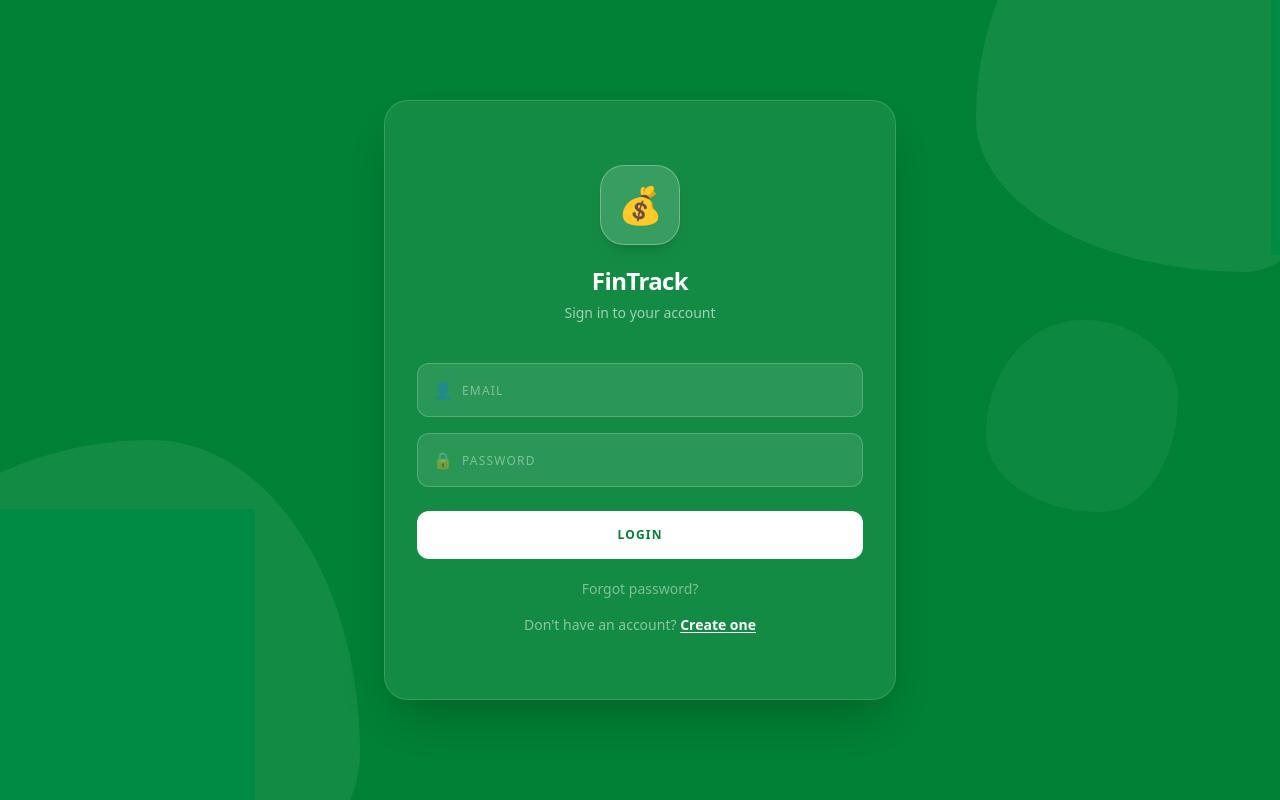
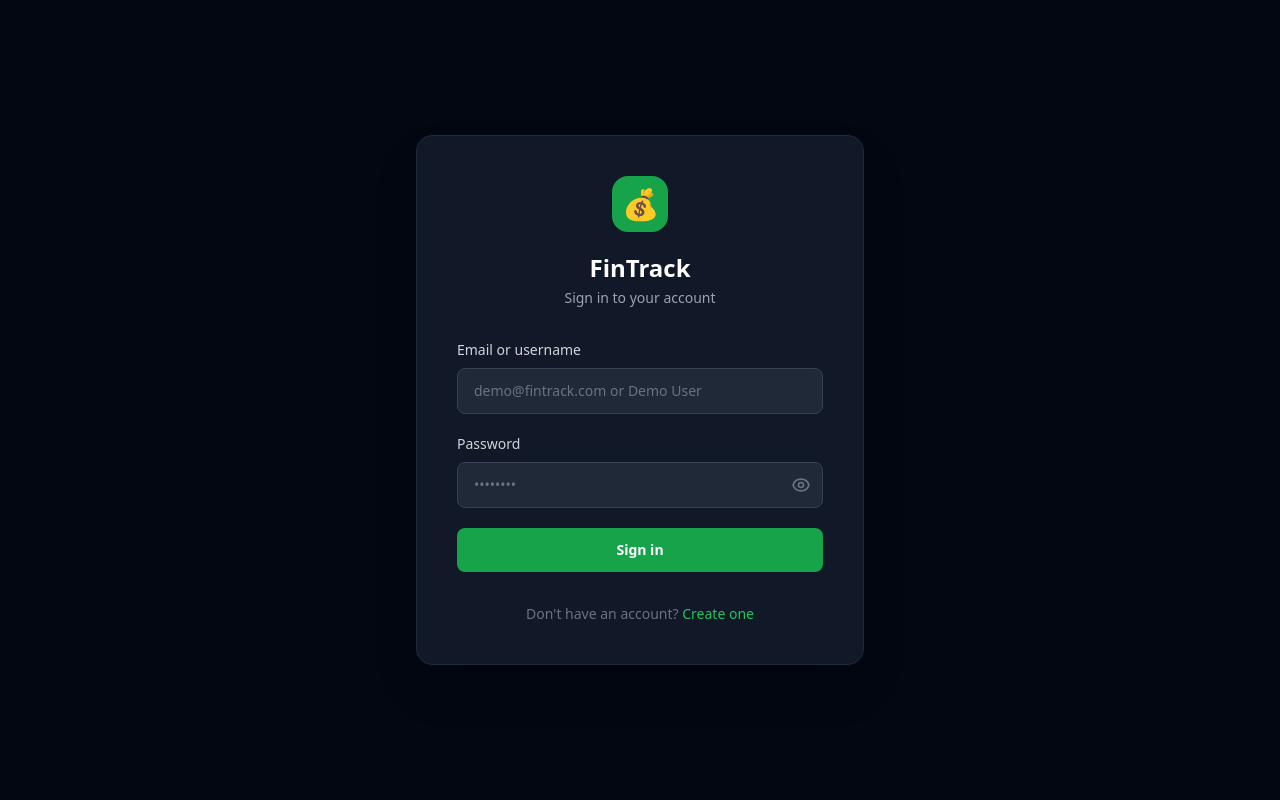
Before and after one commit to amadeosilesing/fintrack, a Next.js app: page /login in a window 1280 px wide. Built offline with nearby package versions, Linux system fonts and the light colour scheme.

Commit message:
Authentication terminada + detalles

```diff
--- a/app/(auth)/login/page.tsx
+++ b/app/(auth)/login/page.tsx
@@ -6,7 +6,8 @@
 
 export default function LoginPage() {
   const { login } = useAuth();
-  const [form, setForm] = useState({ email: "", password: "" });
+  const [form, setForm] = useState({ identifier: "", password: "" });
+  const [showPassword, setShowPassword] = useState(false);
   const [error, setError] = useState("");
   const [loading, setLoading] = useState(false);
 
@@ -31,72 +32,82 @@
   };
 
   return (
-    <div className="min-h-screen bg-green-700 flex items-center justify-center relative overflow-hidden">
+    <div className="min-h-screen bg-gray-950 flex items-center justify-center px-4">
+      <div className="w-full max-w-md bg-gray-900 border border-gray-800 rounded-2xl p-10 shadow-2xl">
 
-      {/* Blob shapes */}
-      <div className="absolute -bottom-40 -left-40 w-[520px] h-[520px] bg-white/[0.07] rounded-[60%_40%_70%_30%/50%_60%_40%_50%]" />
-      <div className="absolute -top-28 -right-20 w-96 h-96 bg-white/[0.07] rounded-[40%_60%_30%_70%/60%_40%_60%_40%]" />
-      <div className="absolute top-[40%] right-[8%] w-48 h-48 bg-white/[0.05] rounded-[50%_50%_40%_60%/60%_40%_60%_40%]" />
-
-      {/* Card */}
-      <div className="relative z-10 w-full max-w-lg mx-6 px-8 py-16 bg-white/[0.08] backdrop-blur-sm rounded-3xl border border-white/15 shadow-2xl">
-
-        {/* Header */}
-        <div className="flex flex-col items-center mb-10">
-          <div className="w-20 h-20 bg-white/15 border border-white/30 rounded-3xl flex items-center justify-center text-4xl mb-5 shadow-lg">
-            💰
+        <div className="mb-8 text-center">
+          <div className="inline-flex items-center justify-center w-14 h-14 bg-green-600 rounded-2xl mb-5">
+            <span className="text-3xl">💰</span>
           </div>
-          <h1 className="text-white text-2xl font-bold tracking-tight">FinTrack</h1>
-          <p className="text-white/60 text-sm mt-1.5 font-light">Sign in to your account</p>
+          <h1 className="text-2xl font-bold text-white">FinTrack</h1>
+          <p className="text-gray-400 text-sm mt-1">Sign in to your account</p>
         </div>
 
         {error && (
-          <div className="mb-6 px-4 py-3 rounded-xl bg-red-500/20 border border-red-400/40 text-red-200 text-sm">
+          <div className="mb-6 px-4 py-3 rounded-lg bg-red-900/30 border border-red-800 text-red-400 text-sm">
             {error}
           </div>
         )}
 
-        <form onSubmit={handleSubmit} className="space-y-4">
-          <div className="relative">
-            <span className="absolute left-4 top-1/2 -translate-y-1/2 text-white/40 text-base">👤</span>
+        <form onSubmit={handleSubmit} className="space-y-5">
+          <div>
+            <label className="block text-sm font-medium text-gray-300 mb-2">
+              Email or username
+            </label>
             <input
-              type="email"
-              value={form.email}
-              onChange={(e) => setForm({ ...form, email: e.target.value })}
-              placeholder="EMAIL"
+              type="text"
+              value={form.identifier}
+              onChange={(e) => setForm({ ...form, identifier: e.target.value })}
+              placeholder="demo@fintrack.com or Demo User"
               required
-              className="w-full pl-11 pr-4 py-4 bg-white/10 border border-white/20 rounded-xl text-white text-sm placeholder:text-white/40 placeholder:text-xs placeholder:tracking-widest focus:outline-none focus:bg-white/15 focus:border-white/50 transition"
+              className="w-full px-4 py-3 rounded-lg bg-gray-800 border border-gray-700 text-white placeholder:text-gray-500 focus:outline-none focus:border-green-500 focus:ring-1 focus:ring-green-500 transition text-sm"
             />
           </div>
 
+          <div>
+            <label className="block text-sm font-medium text-gray-300 mb-2">
+              Password
+            </label>
             <div className="relative">
-            <span className="absolute left-4 top-1/2 -translate-y-1/2 text-white/40 text-base">🔒</span>
               <input
-              type="password"
+                type={showPassword ? "text" : "password"}
                 value={form.password}
                 onChange={(e) => setForm({ ...form, password: e.target.value })}
-              placeholder="PASSWORD"
+                placeholder="••••••••"
                 required
-              className="w-full pl-11 pr-4 py-4 bg-white/10 border border-white/20 rounded-xl text-white text-sm placeholder:text-white/40 placeholder:text-xs placeholder:tracking-widest focus:outline-none focus:bg-white/15 focus:border-white/50 transition"
+                className="w-full px-4 py-3 pr-12 rounded-lg bg-gray-800 border border-gray-700 text-white placeholder:text-gray-500 focus:outline-none focus:border-green-500 focus:ring-1 focus:ring-green-500 transition text-sm"
               />
+              <button
+                type="button"
+                onClick={() => setShowPassword(!showPassword)}
+                className="absolute right-3 top-1/2 -translate-y-1/2 text-gray-500 hover:text-gray-300 transition"
+              >
+                {showPassword ? (
+                  <svg xmlns="http://www.w3.org/2000/svg" className="w-5 h-5" fill="none" viewBox="0 0 24 24" stroke="currentColor">
+                    <path strokeLinecap="round" strokeLinejoin="round" strokeWidth={2} d="M13.875 18.825A10.05 10.05 0 0112 19c-4.478 0-8.268-2.943-9.543-7a9.97 9.97 0 011.563-3.029m5.858.908a3 3 0 114.243 4.243M9.878 9.878l4.242 4.242M9.88 9.88l-3.29-3.29m7.532 7.532l3.29 3.29M3 3l3.59 3.59m0 0A9.953 9.953 0 0112 5c4.478 0 8.268 2.943 9.543 7a10.025 10.025 0 01-4.132 4.411m0 0L21 21" />
+                  </svg>
+                ) : (
+                  <svg xmlns="http://www.w3.org/2000/svg" className="w-5 h-5" fill="none" viewBox="0 0 24 24" stroke="currentColor">
+                    <path strokeLinecap="round" strokeLinejoin="round" strokeWidth={2} d="M15 12a3 3 0 11-6 0 3 3 0 016 0z" />
+                    <path strokeLinecap="round" strokeLinejoin="round" strokeWidth={2} d="M2.458 12C3.732 7.943 7.523 5 12 5c4.478 0 8.268 2.943 9.542 7-1.274 4.057-5.064 7-9.542 7-4.477 0-8.268-2.943-9.542-7z" />
+                  </svg>
+                )}
+              </button>
+            </div>
           </div>
 
           <button
             type="submit"
             disabled={loading}
-            className="w-full py-4 mt-2 bg-white text-green-700 rounded-xl text-xs font-bold tracking-widest uppercase hover:opacity-90 hover:-translate-y-0.5 transition disabled:opacity-50 disabled:cursor-not-allowed"
+            className="w-full py-3 rounded-lg bg-green-600 hover:bg-green-700 text-white font-semibold text-sm transition disabled:opacity-60 disabled:cursor-not-allowed"
           >
-            {loading ? "Signing in..." : "Login"}
+            {loading ? "Signing in..." : "Sign in"}
           </button>
         </form>
 
-        <a href="#" className="block text-center mt-5 text-sm text-white/45 hover:text-white/75 transition">
-          Forgot password?
-        </a>
-
-        <p className="text-center text-sm text-white/50 mt-4">
-          Don&apos;t have an account?{" "}
-          <Link href="/register" className="text-white font-semibold underline underline-offset-2 hover:text-white/80 transition">
+        <p className="text-center text-sm text-gray-500 mt-8">
+          Don't have an account?{" "}
+          <Link href="/register" className="text-green-500 hover:text-green-400 font-medium transition">
             Create one
           </Link>
         </p>
--- a/app/(auth)/register/page.tsx
+++ b/app/(auth)/register/page.tsx
@@ -31,80 +31,72 @@
   };
 
   return (
-    <div className="min-h-screen bg-green-700 flex items-center justify-center relative overflow-hidden">
+    <div className="min-h-screen bg-gray-950 flex items-center justify-center px-4">
+      <div className="w-full max-w-md bg-gray-900 border border-gray-800 rounded-2xl p-10 shadow-2xl">
 
-      {/* Blob shapes */}
-      <div className="absolute -bottom-40 -left-40 w-[520px] h-[520px] bg-white/[0.07] rounded-[60%_40%_70%_30%/50%_60%_40%_50%]" />
-      <div className="absolute -top-28 -right-20 w-96 h-96 bg-white/[0.07] rounded-[40%_60%_30%_70%/60%_40%_60%_40%]" />
-      <div className="absolute top-[40%] right-[8%] w-48 h-48 bg-white/[0.05] rounded-[50%_50%_40%_60%/60%_40%_60%_40%]" />
-
-      {/* Card */}
-      <div className="relative z-10 w-full max-w-lg mx-6 px-8 py-16 bg-white/[0.08] backdrop-blur-sm rounded-3xl border border-white/15 shadow-2xl">
-
-        {/* Header */}
-        <div className="flex flex-col items-center mb-10">
-          <div className="w-20 h-20 bg-white/15 border border-white/30 rounded-3xl flex items-center justify-center text-4xl mb-5 shadow-lg">
-            💰
+        <div className="mb-8 text-center">
+          <div className="inline-flex items-center justify-center w-14 h-14 bg-green-600 rounded-2xl mb-5">
+            <span className="text-3xl">💰</span>
           </div>
-          <h1 className="text-white text-2xl font-bold tracking-tight">FinTrack</h1>
-          <p className="text-white/60 text-sm mt-1.5 font-light">Create your account</p>
+          <h1 className="text-2xl font-bold text-white">FinTrack</h1>
+          <p className="text-gray-400 text-sm mt-1">Create your account</p>
         </div>
 
         {error && (
-          <div className="mb-6 px-4 py-3 rounded-xl bg-red-500/20 border border-red-400/40 text-red-200 text-sm">
+          <div className="mb-6 px-4 py-3 rounded-lg bg-red-900/30 border border-red-800 text-red-400 text-sm">
             {error}
           </div>
         )}
 
-        <form onSubmit={handleSubmit} className="space-y-4">
-          <div className="relative">
-            <span className="absolute left-4 top-1/2 -translate-y-1/2 text-white/40 text-base">✏️</span>
+        <form onSubmit={handleSubmit} className="space-y-5">
+          <div>
+            <label className="block text-sm font-medium text-gray-300 mb-2">Full name</label>
             <input
               type="text"
               value={form.name}
               onChange={(e) => setForm({ ...form, name: e.target.value })}
-              placeholder="FULL NAME"
+              placeholder="John Doe"
               required
-              className="w-full pl-11 pr-4 py-4 bg-white/10 border border-white/20 rounded-xl text-white text-sm placeholder:text-white/40 placeholder:text-xs placeholder:tracking-widest focus:outline-none focus:bg-white/15 focus:border-white/50 transition"
+              className="w-full px-4 py-3 rounded-lg bg-gray-800 border border-gray-700 text-white placeholder:text-gray-500 focus:outline-none focus:border-green-500 focus:ring-1 focus:ring-green-500 transition text-sm"
             />
           </div>
 
-          <div className="relative">
-            <span className="absolute left-4 top-1/2 -translate-y-1/2 text-white/40 text-base">👤</span>
+          <div>
+            <label className="block text-sm font-medium text-gray-300 mb-2">Email address</label>
             <input
               type="email"
               value={form.email}
               onChange={(e) => setForm({ ...form, email: e.target.value })}
-              placeholder="EMAIL"
+              placeholder="john@example.com"
               required
-              className="w-full pl-11 pr-4 py-4 bg-white/10 border border-white/20 rounded-xl text-white text-sm placeholder:text-white/40 placeholder:text-xs placeholder:tracking-widest focus:outline-none focus:bg-white/15 focus:border-white/50 transition"
+              className="w-full px-4 py-3 rounded-lg bg-gray-800 border border-gray-700 text-white placeholder:text-gray-500 focus:outline-none focus:border-green-500 focus:ring-1 focus:ring-green-500 transition text-sm"
             />
           </div>
 
-          <div className="relative">
-            <span className="absolute left-4 top-1/2 -translate-y-1/2 text-white/40 text-base">🔒</span>
+          <div>
+            <label className="block text-sm font-medium text-gray-300 mb-2">Password</label>
             <input
               type="password"
               value={form.password}
               onChange={(e) => setForm({ ...form, password: e.target.value })}
-              placeholder="PASSWORD"
+              placeholder="••••••••"
               required
-              className="w-full pl-11 pr-4 py-4 bg-white/10 border border-white/20 rounded-xl text-white text-sm placeholder:text-white/40 placeholder:text-xs placeholder:tracking-widest focus:outline-none focus:bg-white/15 focus:border-white/50 transition"
+              className="w-full px-4 py-3 rounded-lg bg-gray-800 border border-gray-700 text-white placeholder:text-gray-500 focus:outline-none focus:border-green-500 focus:ring-1 focus:ring-green-500 transition text-sm"
             />
           </div>
 
           <button
             type="submit"
             disabled={loading}
-            className="w-full py-4 mt-2 bg-white text-green-700 rounded-xl text-xs font-bold tracking-widest uppercase hover:opacity-90 hover:-translate-y-0.5 transition disabled:opacity-50 disabled:cursor-not-allowed"
+            className="w-full py-3 rounded-lg bg-green-600 hover:bg-green-700 text-white font-semibold text-sm transition disabled:opacity-60 disabled:cursor-not-allowed"
           >
-            {loading ? "Creating account..." : "Create Account"}
+            {loading ? "Creating account..." : "Create account"}
           </button>
         </form>
 
-        <p className="text-center text-sm text-white/50 mt-6">
+        <p className="text-center text-sm text-gray-500 mt-8">
           Already have an account?{" "}
-          <Link href="/login" className="text-white font-semibold underline underline-offset-2 hover:text-white/80 transition">
+          <Link href="/login" className="text-green-500 hover:text-green-400 font-medium transition">
             Sign in
           </Link>
         </p>
--- a/app/(dashboard)/dashboard/page.tsx
+++ b/app/(dashboard)/dashboard/page.tsx
@@ -1,8 +1,8 @@
 export default function DashboardPage() {
   return (
     <div>
-      <h1 className="text-2xl font-bold text-[var(--foreground)]">Dashboard</h1>
-      <p className="text-[var(--muted)] mt-1">Welcome to FinTrack</p>
+      <h1 className="text-2xl font-bold text-white">Dashboard</h1>
+      <p className="text-gray-400 mt-1">Welcome to FinTrack</p>
     </div>
   );
 }
--- a/app/api/auth/login/route.ts
+++ b/app/api/auth/login/route.ts
@@ -3,40 +3,31 @@
 import { db } from "@/db";
 import { users } from "@/db/schema";
 import { signToken } from "@/lib/auth";
-import { validateLogin } from "@/lib/validations";
-import { eq } from "drizzle-orm";
+import { eq, or } from "drizzle-orm";
 
 export async function POST(req: NextRequest) {
   try {
     const body = await req.json();
+    const { identifier, password } = body;
 
-    const error = validateLogin(body);
-    if (error) {
-      return NextResponse.json({ error }, { status: 400 });
+    if (!identifier || !password) {
+      return NextResponse.json({ error: "All fields are required" }, { status: 400 });
     }
-
-    const { email, password } = body;
 
     const [user] = await db
       .select()
       .from(users)
-      .where(eq(users.email, email))
+      .where(or(eq(users.email, identifier), eq(users.name, identifier)))
       .limit(1);
 
     if (!user) {
-      return NextResponse.json(
-        { error: "Invalid credentials" },
-        { status: 401 }
-      );
+      return NextResponse.json({ error: "Invalid credentials" }, { status: 401 });
     }
 
     const passwordMatch = await bcrypt.compare(password, user.passwordHash);
 
     if (!passwordMatch) {
-      return NextResponse.json(
-        { error: "Invalid credentials" },
-        { status: 401 }
-      );
+      return NextResponse.json({ error: "Invalid credentials" }, { status: 401 });
     }
 
     const token = signToken({ userId: user.id, email: user.email });
--- a/app/globals.css
+++ b/app/globals.css
@@ -1,5 +1,24 @@
 @import "tailwindcss";
 
+@theme {
+  --color-gray-950: #030712;
+  --color-gray-900: #111827;
+  --color-gray-800: #1f2937;
+  --color-gray-700: #374151;
+  --color-gray-600: #4b5563;
+  --color-gray-500: #6b7280;
+  --color-gray-400: #9ca3af;
+  --color-gray-300: #d1d5db;
+  --color-green-700: #15803d;
+  --color-green-600: #16a34a;
+  --color-green-500: #22c55e;
+  --color-green-400: #4ade80;
+  --color-red-900: #7f1d1d;
+  --color-red-800: #991b1b;
+  --color-red-400: #f87171;
+}
+
 body {
+  background-color: #030712;
   -webkit-font-smoothing: antialiased;
 }
--- a/components/layout/Sidebar.tsx
+++ b/components/layout/Sidebar.tsx
@@ -17,7 +17,7 @@
     <aside className="w-64 h-screen fixed left-0 top-0 bg-gray-900 border-r border-gray-800 flex flex-col">
 
       <div className="px-6 h-16 flex items-center gap-3 border-b border-gray-800">
-        <div className="w-8 h-8 rounded-lg bg-green-600 flex items-center justify-center text-base">
+        <div className="w-8 h-8 rounded-lg bg-green-600 flex items-center justify-center">
           💰
         </div>
         <span className="text-base font-semibold text-white">FinTrack</span>
--- a/hooks/useTheme.ts
+++ b/hooks/useTheme.ts
@@ -1,22 +1,5 @@
 "use client";
 
-import { useState, useEffect } from "react";
-
 export function useTheme() {
-  const [isDark, setIsDark] = useState(false);
-
-  useEffect(() => {
-    const stored = localStorage.getItem("theme");
-    const prefersDark = window.matchMedia("(prefers-color-scheme: dark)").matches;
-    setIsDark(stored === "dark" || (!stored && prefersDark));
-  }, []);
-
-  const toggleTheme = () => {
-    const next = !isDark;
-    setIsDark(next);
-    localStorage.setItem("theme", next ? "dark" : "light");
-    document.documentElement.classList.toggle("dark", next);
-  };
-
-  return { isDark, toggleTheme };
+  return { isDark: true, toggleTheme: () => {} };
 }
```
Also changed, not shown: app/(dashboard)/layout.tsx (+5 -11 lines), components/layout/Navbar.tsx (+0 -10 lines). Lines whose indentation alone changed are shown as unchanged.
